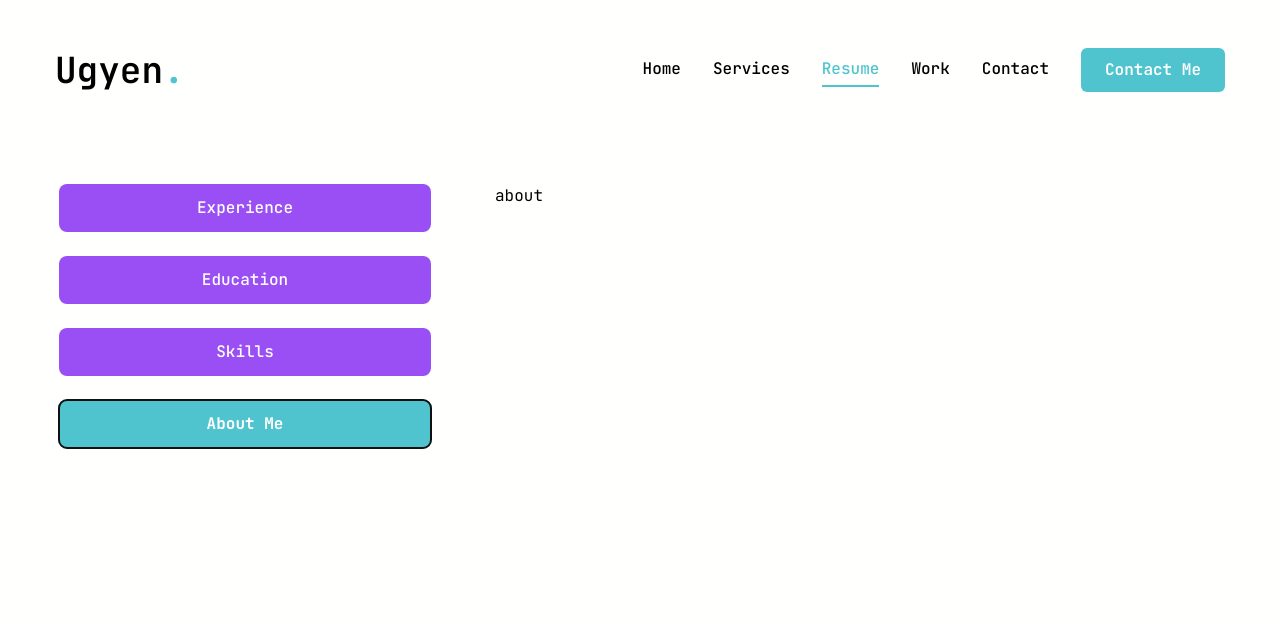
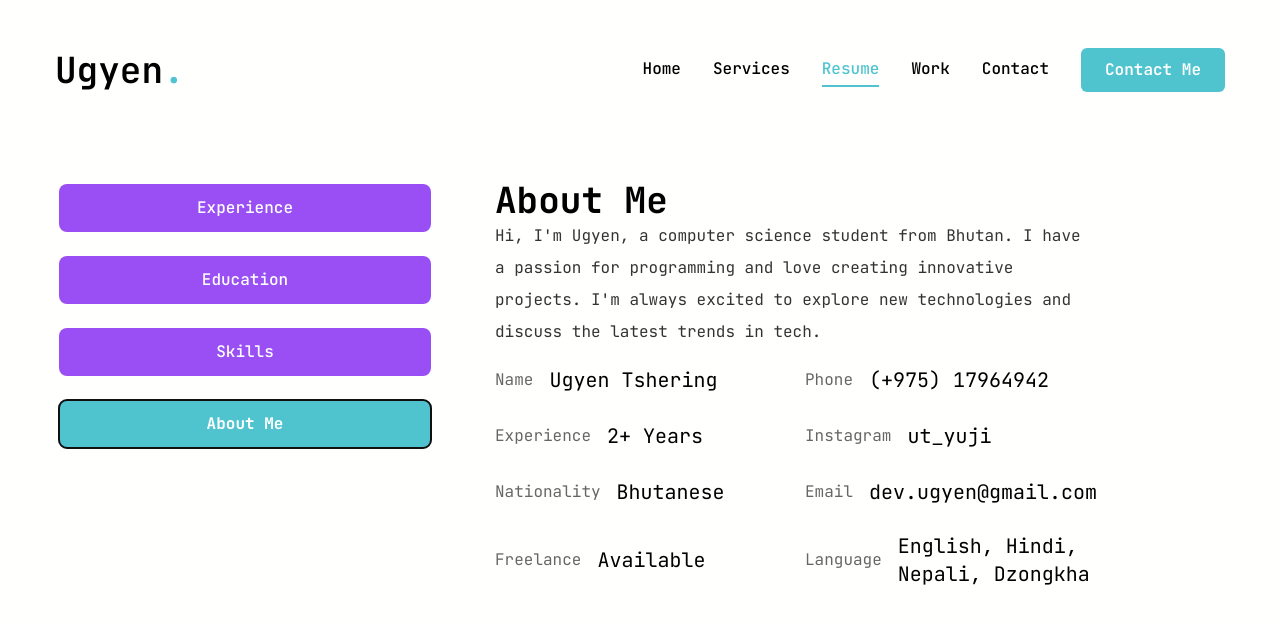
Before and after one commit to ugyentring/portfol, a Next.js app: page /resume in a window 1280 px wide. Both pictures are taken after a click on the tab "About Me". Shown: the top 624 px of the page. Built offline with nearby package versions, Linux system fonts and the light colour scheme.

Commit message:
donw with resume page

```diff
--- a/app/resume/page.jsx
+++ b/app/resume/page.jsx
@@ -301,8 +301,29 @@ const Resume = () => {
             </TabsContent>
 
             {/*about me*/}
-            <TabsContent value="about" className="w-full">
-              about
+            <TabsContent
+              value="about"
+              className="w-full text-center xl:text-left"
+            >
+              <div className="flex flex-col group-[30px]:">
+                <h3 className="text-4xl font-bold">{about.title}</h3>
+                <p className="max-w-[600px] text-black/80 mx-auto xl:mx-0 mb-4">
+                  {about.description}
+                </p>
+                <ul className="grid grid-cols-1 xl:grid-cols-2 gap-y-6 max-w-[620px] mx-auto xl:mx-0">
+                  {about.info.map((item, index) => {
+                    return (
+                      <li
+                        key={index}
+                        className="flex items-center justify-center xl:justify-start gap-4"
+                      >
+                        <span className="text-black/60">{item.fieldName}</span>
+                        <span className="text-xl">{item.fieldValue}</span>
+                      </li>
+                    );
+                  })}
+                </ul>
+              </div>
             </TabsContent>
           </div>
         </Tabs>
```
